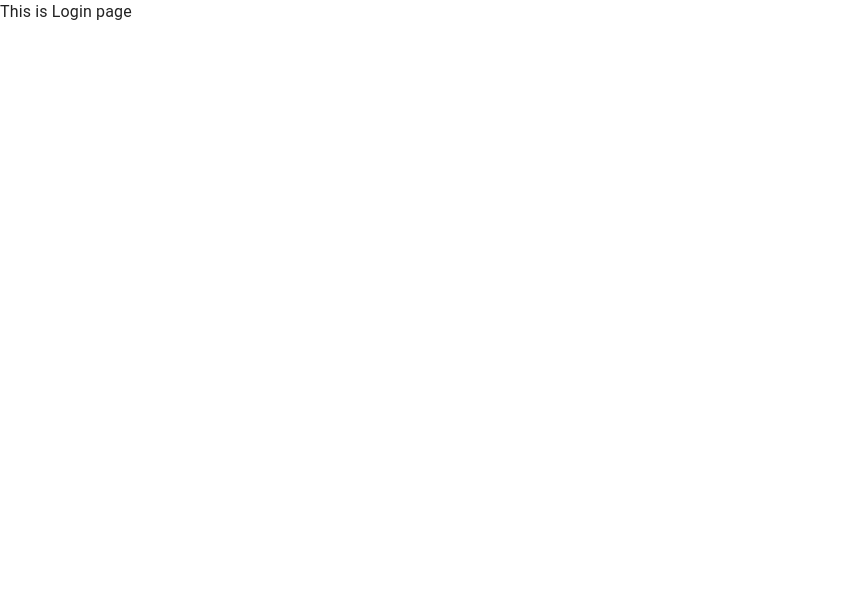
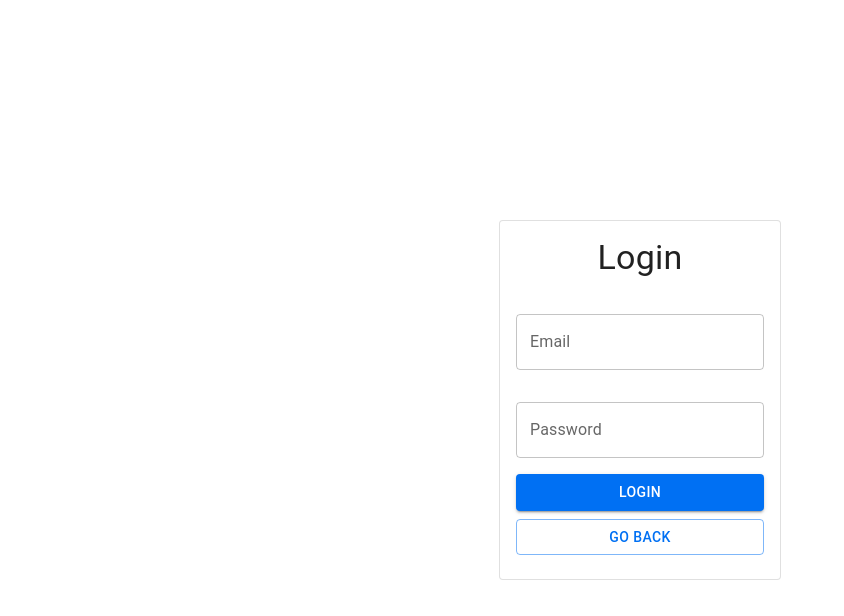
Before and after one commit to msnirmal1487/copilotDemo, a Next.js app in the folder my-task-manager/: page /login in a window 1280 px wide. Shown: the top 616 px of the page, without its empty margins (0-844 px from the left). Built offline with nearby package versions, Linux system fonts and the light colour scheme.

Commit message:
Coding Login feature

```diff
--- a/my-task-manager/pages/index.tsx
+++ b/my-task-manager/pages/index.tsx
@@ -1,5 +1,5 @@
 // import button and Typograpgy from mateiral ui
-import { Button, Typography, TextField, Card, CardContent } from "@mui/material";
+import { Button, Card, CardContent, Typography } from "@mui/material";
 import { useRouter } from "next/router";
 
 
@@ -15,7 +15,8 @@ const home = () => {
     }
 
     return (
-        <Card sx={{ minWidth: 400, width: '50%', display: 'flex', flexDirection: 'column', justifyContent: 'center', alignItems: 'center' }} variant="outlined">
+        <div style={{ display: 'flex', justifyContent: 'center', alignItems: 'center', height: '100vh' }}>
+            <Card sx={{ minWidth: 400, display: 'flex', flexDirection: 'column', justifyContent: 'center', alignItems: 'center' }} variant="outlined">
                 <CardContent sx={{ display: 'flex', flexDirection: 'column', gap: 1 }}>
                     <Typography align="center" sx={{ fontSize: 24 }} color="secondary" gutterBottom>
                         Welcome to Task Manager
@@ -24,6 +25,7 @@ const home = () => {
                     <Button variant="outlined" onClick={handleRegisterClick}>Register</Button>
                 </CardContent>
             </Card>
+        </div>
     );
 };
 
--- a/my-task-manager/pages/login.tsx
+++ b/my-task-manager/pages/login.tsx
@@ -1,5 +1,92 @@
-export default function Login() {
+import { useState } from 'react';
+import { Button, Card, CardContent, TextField, Typography } from '@mui/material';
+import { useRouter } from 'next/router';
+
+interface LoginData {
+    email: string;
+    password: string;
+}
+
+const Login = () => {
+    const router = useRouter();
+    const [loginData, setLoginData] = useState<LoginData>({ email: '', password: '' });
+
+    const handleInputChange = (event: React.ChangeEvent<HTMLInputElement>) => {
+        const { name, value } = event.target;
+        setLoginData(prevState => ({ ...prevState, [name]: value }));
+    };
+
+    const handleSubmit = async (event: React.FormEvent<HTMLFormElement>) => {
+        event.preventDefault();
+        console.log(loginData);
+        // make API call to login
+        try {
+            const response = await fetch('http://localhost:3001/api/login', {
+                method: 'POST',
+                headers: {
+                    'Content-Type': 'application/json',
+                },
+                body: JSON.stringify(loginData),
+            });
+
+            console.log(response);
+            if(response.ok) {
+                router.push('/home');
+            } else {
+                console.log('Login failed');
+            }
+        } catch (error) {
+            console.log(error);
+        }
+        // if success, redirect to home page
+
+    };
+
+    const handleGoBackClick = () => {
+        router.back();
+    };
+
     return (
-        <div>This is Login page</div>
+        <div style={{ display: 'flex', justifyContent: 'center', alignItems: 'center', height: '100vh' }}>
+            <Card sx={{display: 'flex', flexDirection: 'column', justifyContent: 'center', alignItems: 'center' }} variant="outlined">
+
+                <form onSubmit={handleSubmit} >
+                    <CardContent sx={{ display: 'flex', flexDirection: 'column', justifyContent: 'center', gap: 1 }}>
+
+                        <Typography variant="h4" align="center" gutterBottom>
+                            Login
+                        </Typography>
+                        <TextField
+                            label="Email"
+                            variant="outlined"
+                            fullWidth
+                            margin="normal"
+                            name="email"
+                            value={loginData.email}
+                            onChange={handleInputChange}
+                        />
+                        <TextField
+                            label="Password"
+                            variant="outlined"
+                            fullWidth
+                            margin="normal"
+                            name="password"
+                            type="password"
+                            value={loginData.password}
+                            onChange={handleInputChange}
+                        />
+                        <Button variant="contained" color="primary" type="submit">
+                            Login
+                        </Button>
+                        <Button variant="outlined" onClick={handleGoBackClick}>
+                            Go Back
+                        </Button>
+                    </CardContent>
+                </form>
+
+            </Card>
+        </div>
     );
-}
+};
+
+export default Login;
```
Lines whose indentation alone changed are shown as unchanged.
